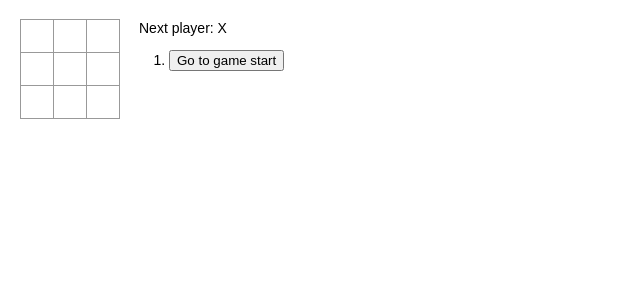
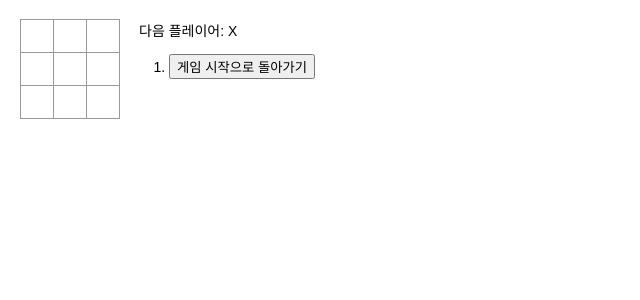
Before and after one commit to autroshot/react-typescript-tic-tac-toe, a React (Create React App) app: page / in a window 1280 px wide. Shown: the top 300 px of the page, without its empty margins (0-640 px from the left). Built offline with nearby package versions, Linux system fonts and the light colour scheme.

Commit message:
텍스트 한국어로 번역

```diff
--- a/src/index.tsx
+++ b/src/index.tsx
@@ -61,8 +61,8 @@ function Game() {
 
   const moves = history.map((step, move) => {
     const desc = move ?
-      'Go to move #' + move :
-      'Go to game start';
+      move + '턴으로 돌아가기':
+      '게임 시작으로 돌아가기';
 
     return (
       <li key={move}>
@@ -73,9 +73,9 @@ function Game() {
 
   let status;
   if (winner) {
-    status = 'Winner: ' + winner;
+    status = '승자: ' + winner;
   } else {
-    status = 'Next player: ' + (xIsNext ? 'X' : 'O');
+    status = '다음 플레이어: ' + (xIsNext ? 'X' : 'O');
   }
 
   const handleClick = (i: number) => {
```
